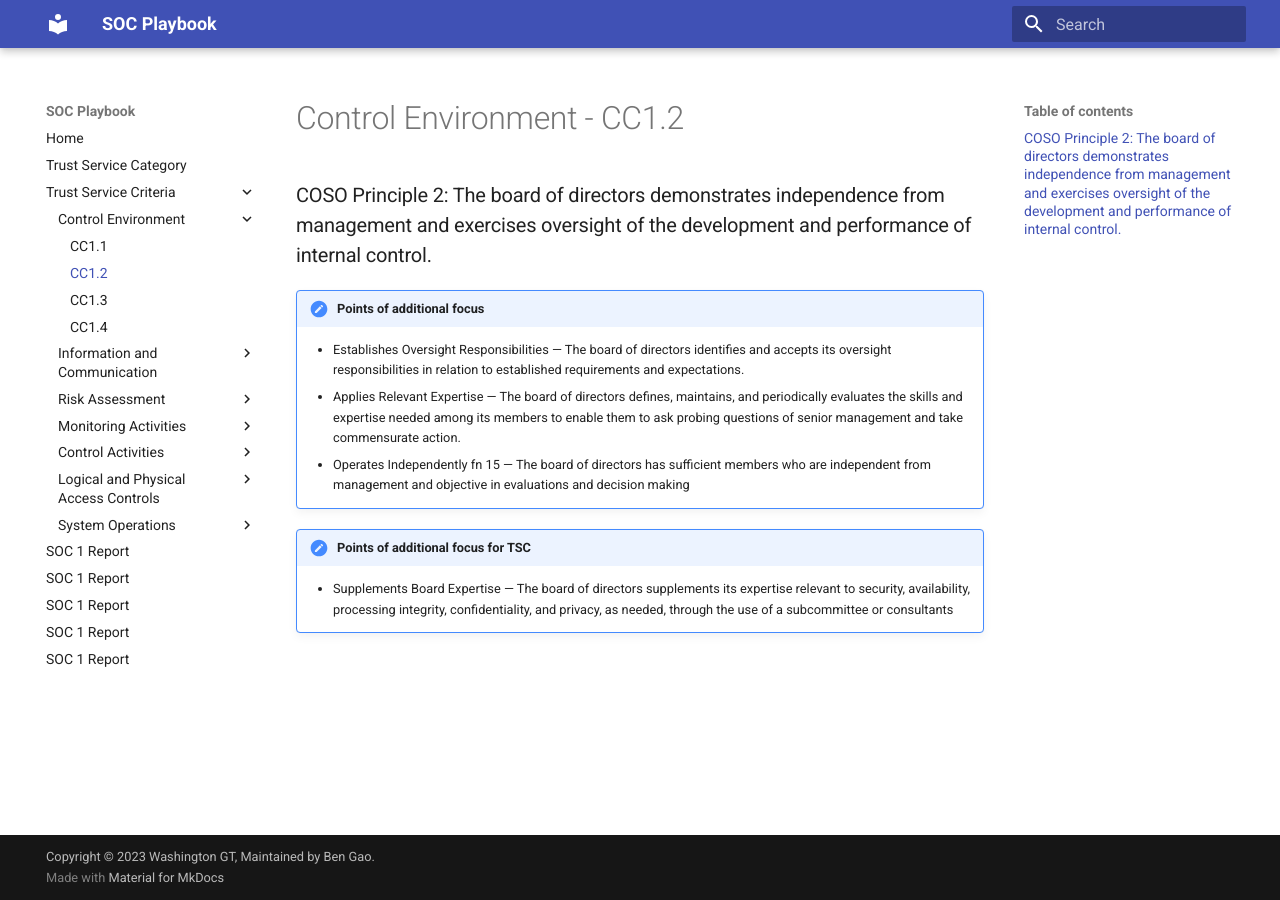
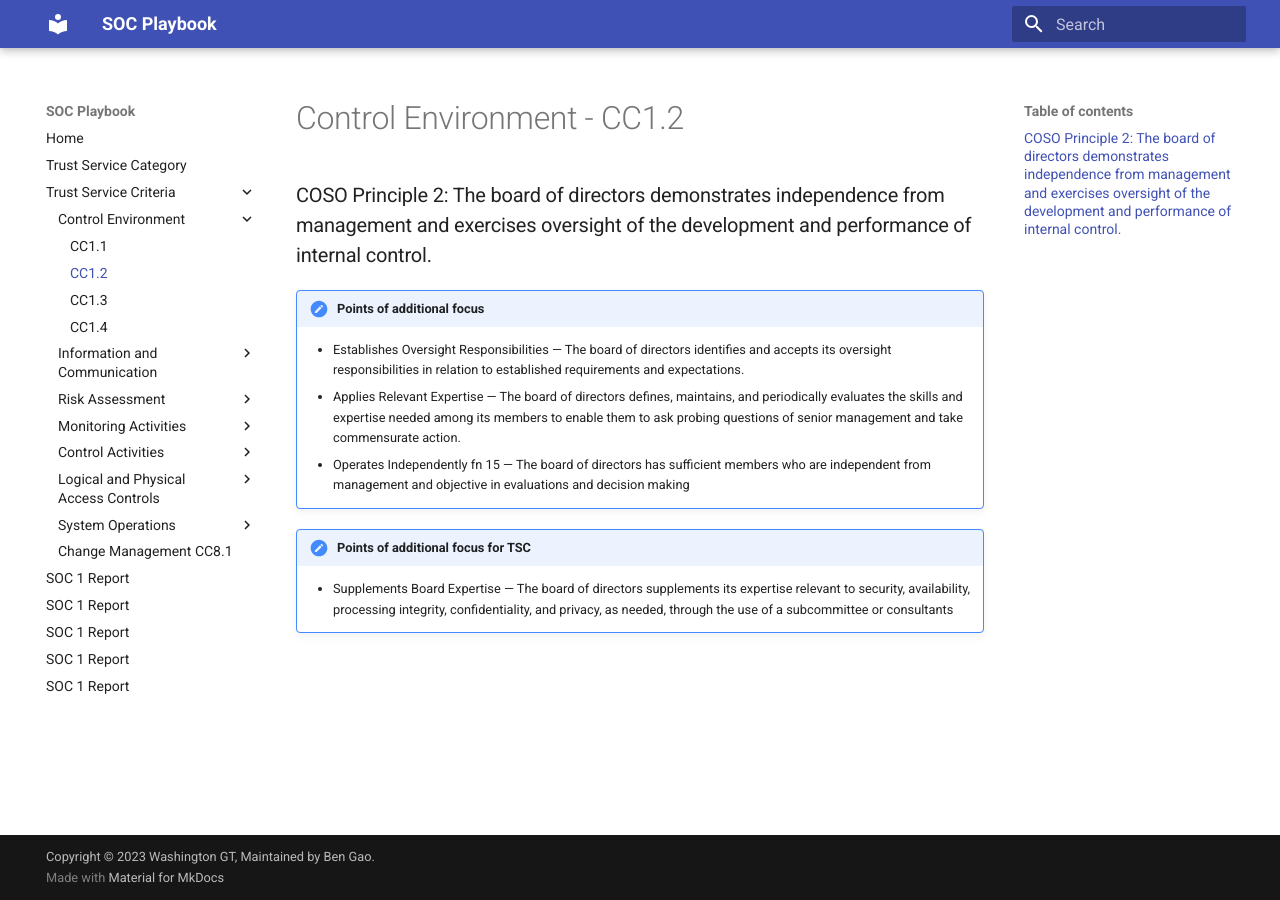
Before and after one commit to WashingtonGT/soc-playbook, an MkDocs documentation site: the page built from docs/tsc/cc1-2.md, in a window 1280 px wide. Built offline with MkDocs 1.6.1 and Material for MkDocs 9.7.7, drawn with Linux system fonts in a browser that asks for light colours.

Commit message:
Update mkdocs.yml

```diff
--- a/mkdocs.yml
+++ b/mkdocs.yml
@@ -39,6 +39,7 @@ nav:
             - CC7.3: tsc/cc7-3.md
             - CC7.4: tsc/cc7-4.md
             - CC7.5: tsc/cc7-5.md
+        - Change Management CC8.1: tsc/cc8-1.md
 
 
     - SOC 1 Report: about.md
```
